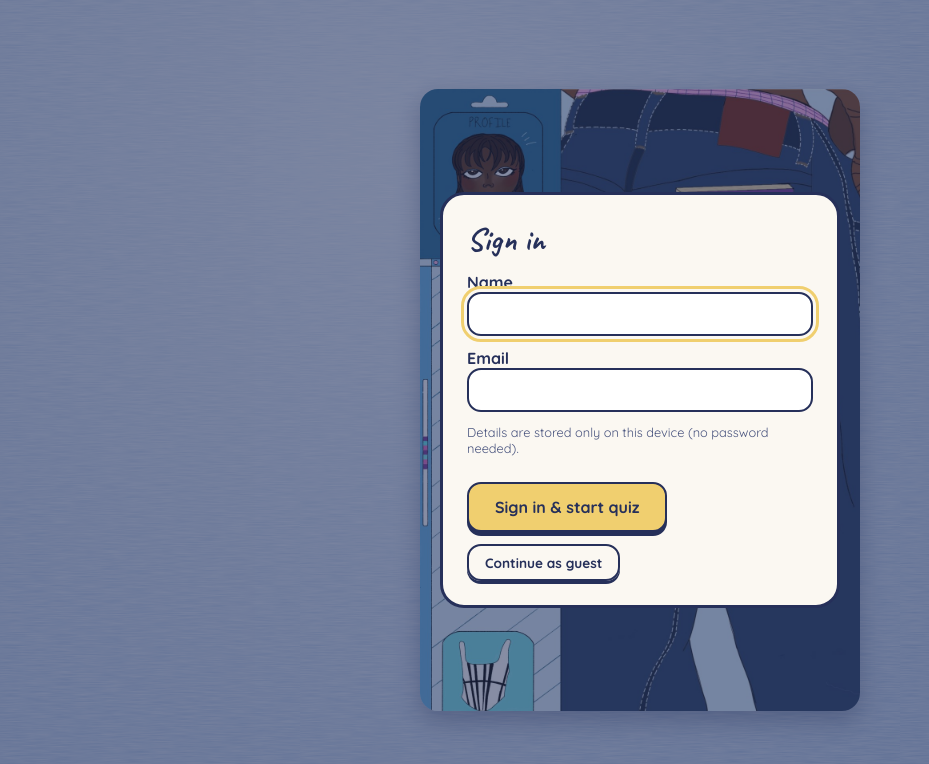
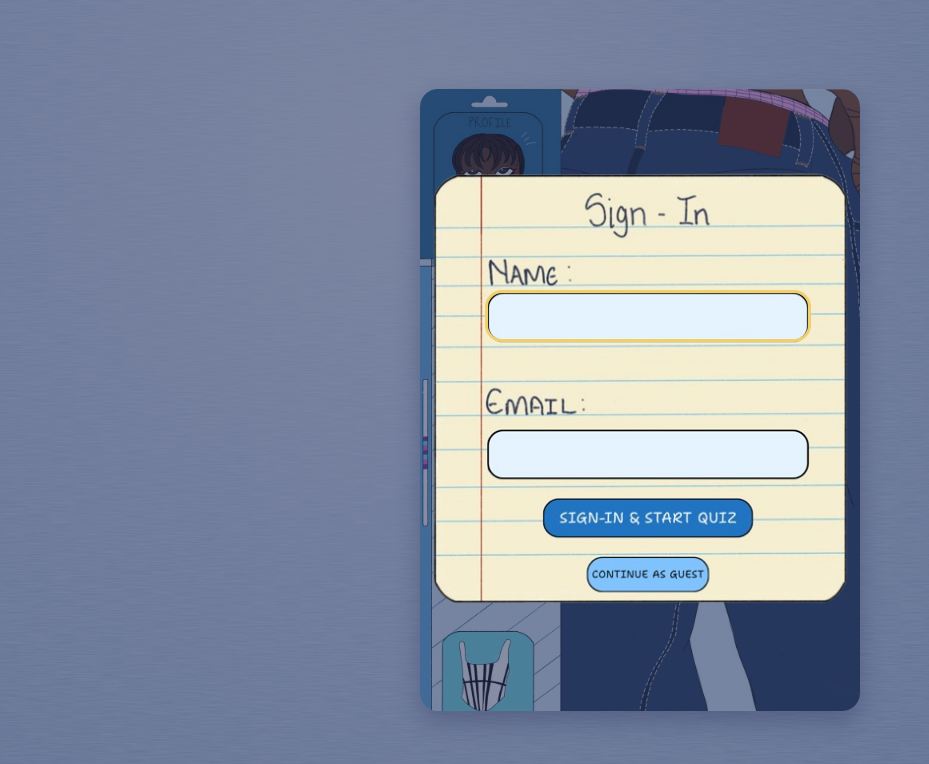
Before and after one commit to serens-star/2667526_FirstIteration_Pocket_Sized_StyleBool, a React (Vite) app in the folder pocket-sized-style-book/: page / in a window 1280 px wide. Both pictures are taken after a click on the button "Sign In". Shown: the top 764 px of the page, without its empty margins (0-929 px from the left). Built offline with nearby package versions, Linux system fonts and the light colour scheme.

Commit message:
Changed Sign-in card

```diff
--- a/pocket-sized-style-book/src/components/SignInModal.jsx
+++ b/pocket-sized-style-book/src/components/SignInModal.jsx
@@ -20,7 +20,7 @@ export default function SignInModal({ onSubmit, onGuest, onClose }) {
     const next = {};
     if (!name.trim()) next.name = "What should we call you?";
     if (!EMAIL_RE.test(email.trim()))
-      next.email = "Enter a valid email, e.g. styleicon@example.com";
+      next.email = "Please enter a valid email";
     setErrors(next);
     if (Object.keys(next).length === 0)
       onSubmit({ name: name.trim(), email: email.trim() });
@@ -37,10 +37,15 @@ export default function SignInModal({ onSubmit, onGuest, onClose }) {
         onSubmit={submit}
         noValidate
       >
-        <h2 id="si-title">Sign in</h2>
-        <label htmlFor="si-name">Name</label>
+        <h2 id="si-title" className="sr-only">
+          Sign in
+        </h2>
+        <label htmlFor="si-name" className="sr-only">
+          Name
+        </label>
         <input
           id="si-name"
+          className="si-field si-name"
           ref={firstRef}
           value={name}
           onChange={(e) => setName(e.target.value)}
@@ -49,13 +54,16 @@ export default function SignInModal({ onSubmit, onGuest, onClose }) {
           aria-describedby={errors.name ? "si-name-err" : undefined}
         />
         {errors.name && (
-          <p id="si-name-err" className="field-err" role="alert">
+          <p id="si-name-err" className="field-err si-err si-name-err" role="alert">
             {errors.name}
           </p>
         )}
-        <label htmlFor="si-email">Email</label>
+        <label htmlFor="si-email" className="sr-only">
+          Email
+        </label>
         <input
           id="si-email"
+          className="si-field si-email"
           type="email"
           value={email}
           onChange={(e) => setEmail(e.target.value)}
@@ -64,21 +72,15 @@ export default function SignInModal({ onSubmit, onGuest, onClose }) {
           aria-describedby={errors.email ? "si-email-err" : undefined}
         />
         {errors.email && (
-          <p id="si-email-err" className="field-err" role="alert">
+          <p id="si-email-err" className="field-err si-err si-email-err" role="alert">
             {errors.email}
           </p>
         )}
-        <p className="modal-note">
-          Details are stored only on this device (no password needed).
+        <p className="sr-only">
+          Details are stored only on this device (no password needed)
         </p>
-        <div className="actions-row">
-          <button type="submit" className="btn">
-            Sign in &amp; start quiz
-          </button>
-          <button type="button" className="btn small ghost" onClick={onGuest}>
-            Continue as guest
-          </button>
-        </div>
+        <button type="submit" className="si-btn si-submit" aria-label="Sign in and start quiz" />
+        <button type="button" className="si-btn si-guest" onClick={onGuest} aria-label="Continue as guest" />
       </form>
     </div>
   );
--- a/pocket-sized-style-book/src/styles/Landing.css
+++ b/pocket-sized-style-book/src/styles/Landing.css
@@ -59,7 +59,6 @@
   aspect-ratio: 1100 / 1556;
   border-radius: 18px;
   overflow: hidden;
-  container-type: inline-size;
   box-shadow: 0 10px 24px rgba(38, 48, 90, 0.35);
   animation: pop 0.8s cubic-bezier(0.16, 1, 0.3, 1);
 }
@@ -75,30 +74,23 @@
   left: 5%;
   width: 25%;
   white-space: nowrap;
-  padding: 0.1em 0;
+  padding: 0.4em 0;
   border: 2px solid var(--navy);
   border-radius: 999px;
   background: #f4a6c6;
   color: var(--navy);
   font-family: "Caveat", cursive;
-  font-size: 4.4cqw;
+  font-size: clamp(0.8rem, 3.4vw, 1.2rem);
   font-weight: 700;
   line-height: 1;
   cursor: pointer;
   box-shadow: 0 3px 0 var(--navy);
   transform: rotate(-3deg);
-  transition: transform 0.15s cubic-bezier(0.16, 1, 0.3, 1), box-shadow 0.15s,
-    background 0.15s;
+  transition: transform 0.15s cubic-bezier(0.16, 1, 0.3, 1), box-shadow 0.15s, background 0.15s;
   animation: wiggle 3.2s ease-in-out infinite;
 }
-.pill-signin {
-  top: 23%;
-}
-.pill-explore {
-  top: 44%;
-  animation-delay: 0.6s;
-  transform: rotate(2deg);
-}
+.pill-signin { top: 20%; }
+.pill-explore { top: 37%; animation-delay: 0.6s; transform: rotate(2deg); }
 .pill:hover {
   background: #ffc2da;
   transform: translateY(-3px) scale(1.07) rotate(-2deg);
@@ -114,13 +106,8 @@
   outline-offset: 3px;
 }
 @keyframes wiggle {
-  0%,
-  100% {
-    transform: rotate(-3deg);
-  }
-  50% {
-    transform: rotate(3deg) translateY(-2px);
-  }
+  0%, 100% { transform: rotate(-3deg); }
+  50% { transform: rotate(3deg) translateY(-2px); }
 }
 .welcome {
   margin: 4px 0 0;
@@ -151,43 +138,57 @@
   z-index: 20;
 }
 .modal {
-  background: var(--cream);
-  border: 3px solid var(--navy);
-  border-radius: var(--radius-lg);
-  padding: 24px;
-  width: min(100%, 400px);
+  position: relative;
+  width: min(92vw, 440px);
+  aspect-ratio: 447 / 559;
+  background: url("/images/signin-card.png") center / 100% 100% no-repeat;
+  container-type: inline-size;
   animation: pop 0.3s;
 }
-.modal h2 {
-  font-family: "Caveat", cursive;
-  font-size: 2rem;
-  margin: 0 0 8px;
+/* Everything below is positioned in % of the drawing so it lines up at any size. */
+.si-field {
+  position: absolute;
+  left: 16%;
+  width: 71.8%;
+  height: 7.7%;
+  padding: 0 4%;
+  border: 0;
+  background: transparent;
+  font: inherit;
+  font-size: 4.6cqw;
+  color: var(--navy);
 }
-.modal label {
-  display: block;
+.si-name { top: 30.9%; }
+.si-email { top: 56%; }
+.si-field:focus-visible {
+  outline: 3px solid var(--gold);
+  outline-offset: 2px;
+  border-radius: 12px;
+}
+.si-field[aria-invalid="true"] { outline: 2px solid var(--err); border-radius: 12px; }
+.si-err {
+  position: absolute;
+  left: 16%;
+  width: 72%;
+  margin: 0;
+  font-size: 3.4cqw;
   font-weight: 700;
-  margin-top: 12px;
 }
-.modal input {
-  width: 100%;
-  padding: 10px 12px;
-  border: 2px solid var(--navy);
-  border-radius: var(--radius-md);
-  font: inherit;
-  background: #fff;
+.si-name-err { top: 39%; }
+.si-email-err { top: 64%; white-space: nowrap; }
+.si-btn {
+  position: absolute;
+  background: transparent;
+  border: 0;
+  border-radius: 999px;
+  cursor: pointer;
+  transition: transform 0.15s, box-shadow 0.15s;
 }
-.modal input[aria-invalid="true"] {
-  border-color: var(--err);
-}
-.field-err {
-  color: var(--err);
-  font-size: 0.85rem;
-  margin: 4px 0 0;
-}
-.modal-note {
-  font-size: 0.8rem;
-  color: #4a557f;
-}
+.si-submit { left: 28%; top: 67.8%; width: 47.7%; height: 7.2%; }
+.si-guest { left: 38%; top: 78.4%; width: 27.5%; height: 6.6%; }
+.si-btn:hover { transform: scale(1.05); box-shadow: 0 0 0 3px rgba(240, 207, 111, 0.9); }
+.si-btn:active { transform: scale(0.98); }
+.si-btn:focus-visible { outline: 3px solid var(--gold); outline-offset: 2px; }
 .btn.ghost {
   background: transparent;
 }
@@ -201,8 +202,5 @@
 }
 
 @media (prefers-reduced-motion: reduce) {
-  .pill,
-  .book {
-    animation: none !important;
-  }
+  .pill, .book { animation: none !important; }
 }
```
Also changed, not shown: pocket-sized-style-book/public/images/signin-card.png (added).
